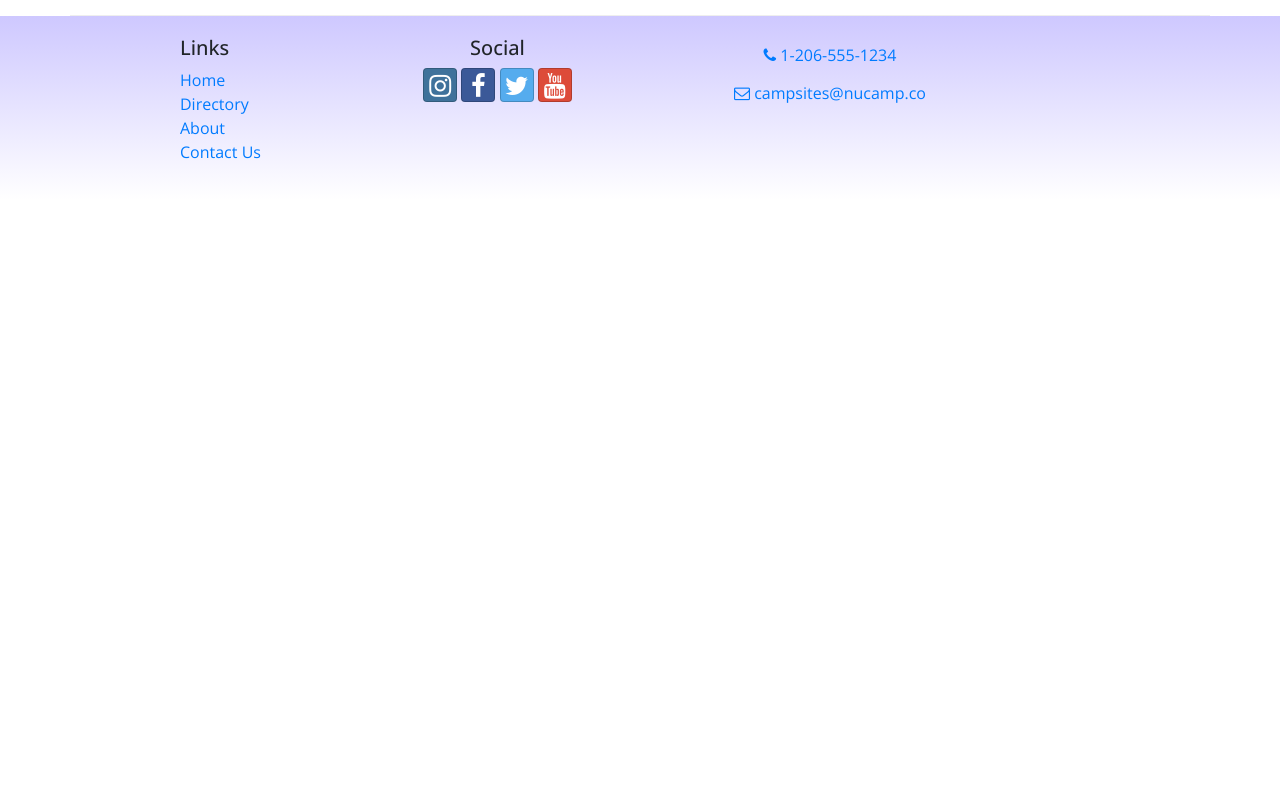
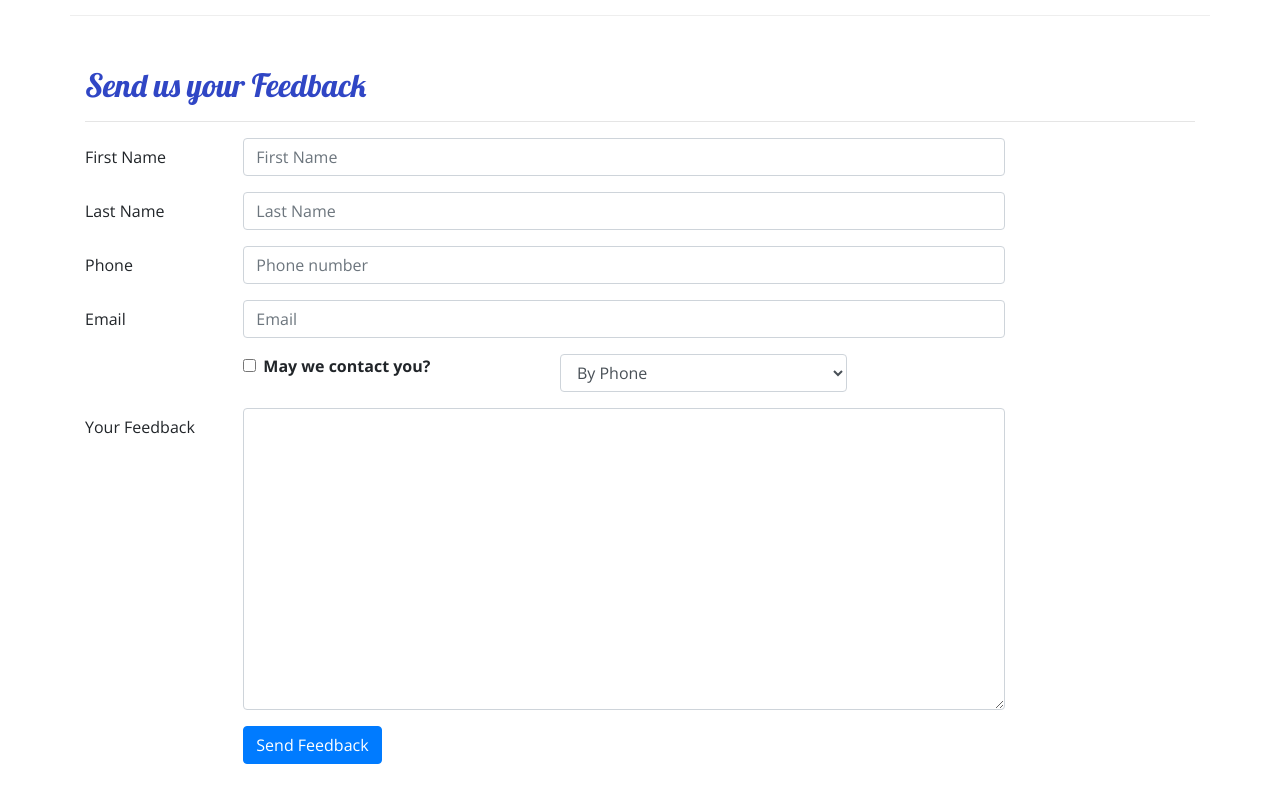
Before and after one commit to 8JME/Nu-Camp, a React (Create React App) app: page /contactus in a window 1280 px wide. Shown: the part 560-1360 px from the top of the page. Before the commit the page ends 800 px from the top, so only its background shows below. Built offline with nearby package versions, Linux system fonts and the light colour scheme.

Commit message:
Controlled Forms

```diff
--- a/src/components/ContactComponent.js
+++ b/src/components/ContactComponent.js
@@ -1,8 +1,42 @@
-import React from 'react';
-import { Breadcrumb, BreadcrumbItem } from 'reactstrap';
+import React, { Component } from 'react';
+import { Breadcrumb, BreadcrumbItem, Button, Form, FormGroup, Label, Input, Col } from 'reactstrap';
 import { Link } from 'react-router-dom';
 
-function Contact(props) {
+class Contact extends Component {
+    constructor(props){
+        super(props);
+        this.state = {
+            firstName: '',
+            lastName: '',
+            phoneNum: '',
+            email: '',
+            agree: false,
+            contactType: 'By Phone',
+            feedback: '',
+        }
+
+        this.handleInputChange = this.handleInputChange.bind(this);
+        this.handleSubmit = this.handleSubmit.bind(this);
+    }
+
+    handleInputChange(event) {
+        const target = event.target;
+        const value = target.type === 'checkbox' ? target.checked : target.value;
+        const name = target.name;
+
+        this.setState({
+            [name]: value
+        });
+    }
+
+    handleSubmit(event) {
+        console.log('Current state is: ' + JSON.stringify(this.state));
+        alert('Current state is: ' + JSON.stringify(this.state));
+        event.preventDefault();
+    }
+
+
+    render(){
         return (
             <div className="container">
                 <div className="row">
@@ -30,8 +64,93 @@
                         <a role="button" className="btn btn-link" href="mailto:fakeemail@fakeemail.co"><i className="fa fa-envelope-o"></i> campsites@nucamp.co</a>
                     </div>
                 </div>
+                <div className="row row-content">
+                   <div className="col-12">
+                      <h2>Send us your Feedback</h2>
+                      <hr />
+                   </div>
+                    <div className="col-md-10">
+                        <Form onSubmit={this.handleSubmit}>
+                            <FormGroup row>
+                                <Label htmlFor="firstName" md={2}>First Name</Label>
+                                <Col md={10}>
+                                    <Input type="text" id="firstName" name="firstName"
+                                        placeholder="First Name"
+                                        value={this.state.firstName}
+                                        onChange={this.handleInputChange} />
+                                </Col>
+                            </FormGroup>
+                            <FormGroup row>
+                                <Label htmlFor="lastName" md={2}>Last Name</Label>
+                                <Col md={10}>
+                                    <Input type="text" id="lastName" name="lastName"
+                                        placeholder="Last Name"
+                                        value={this.state.lastName}
+                                        onChange={this.handleInputChange} />
+                                </Col>
+                            </FormGroup>
+                            <FormGroup row>
+                                <Label htmlFor="phoneNum" md={2}>Phone</Label>
+                                <Col md={10}>
+                                    <Input type="tel" id="phoneNum" name="phoneNum"
+                                        placeholder="Phone number"
+                                        value={this.state.phoneNum}
+                                        onChange={this.handleInputChange} />
+                                </Col>
+                            </FormGroup>
+                            <FormGroup row>
+                                <Label htmlFor="email" md={2}>Email</Label>
+                                <Col md={10}>
+                                    <Input type="email" id="email" name="email"
+                                        placeholder="Email"
+                                        value={this.state.email}
+                                        onChange={this.handleInputChange} />
+                                </Col>
+                            </FormGroup>
+                            <FormGroup row>
+                                <Col md={{size: 4, offset: 2}}>
+                                    <FormGroup check>
+                                        <Label check>
+                                            <Input type="checkbox"
+                                                name="agree"
+                                                checked={this.state.agree}
+                                                onChange={this.handleInputChange} /> {' '}
+                                            <strong>May we contact you?</strong>
+                                        </Label>
+                                    </FormGroup>
+                                </Col>
+                                <Col md={4}>
+                                    <Input type="select" name="contactType"
+                                            value={this.state.contactType}
+                                            onChange={this.handleInputChange}>
+                                        <option>By Phone</option>
+                                        <option>By Email</option>
+                                    </Input>
+                                </Col>
+                            </FormGroup>
+                            <FormGroup row>
+                                <Label htmlFor="feedback" md={2}>Your Feedback</Label>
+                                <Col md={10}>
+                                    <Input type="textarea" id="feedback" name="feedback"
+                                        rows="12"
+                                        value={this.state.feedback}
+                                        onChange={this.handleInputChange}></Input>
+                                </Col>
+                            </FormGroup>
+                            <FormGroup row>
+                                <Col md={{size: 10, offset: 2}}>
+                                    <Button type="submit" color="primary">
+                                        Send Feedback
+                                    </Button>
+                                </Col>
+                            </FormGroup>
+                        </Form>
+                    </div>
+                </div>
             </div>
         );
     }
 
+}
+
 export default Contact;
```
Lines whose indentation alone changed are shown as unchanged.
